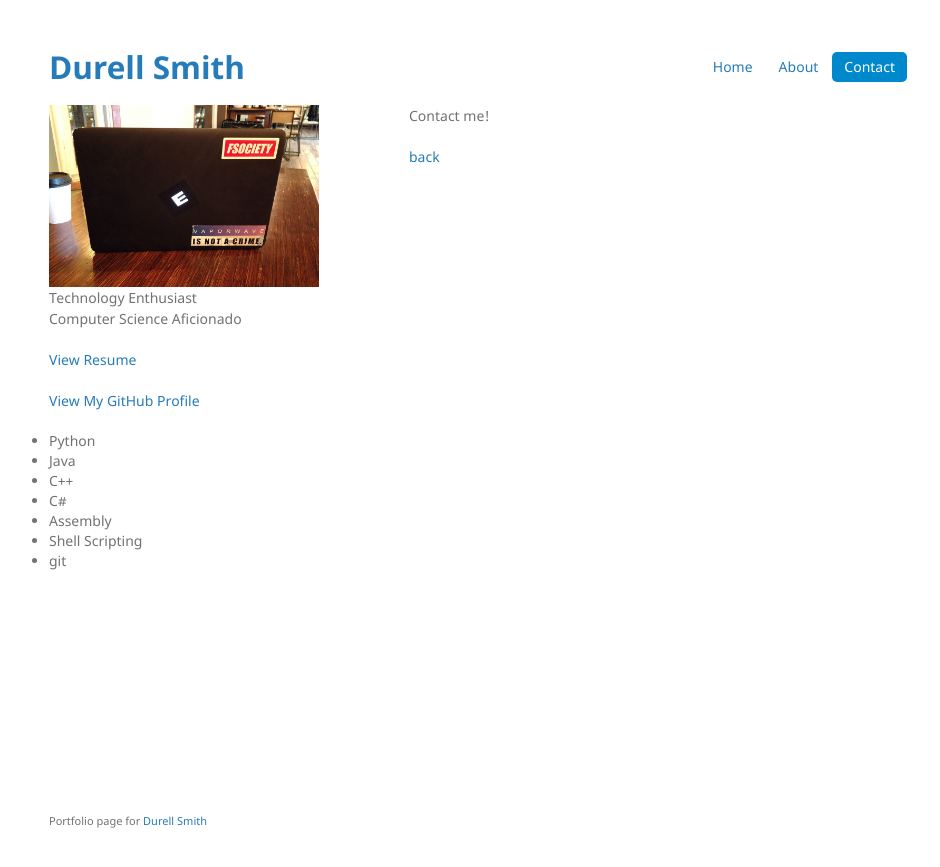
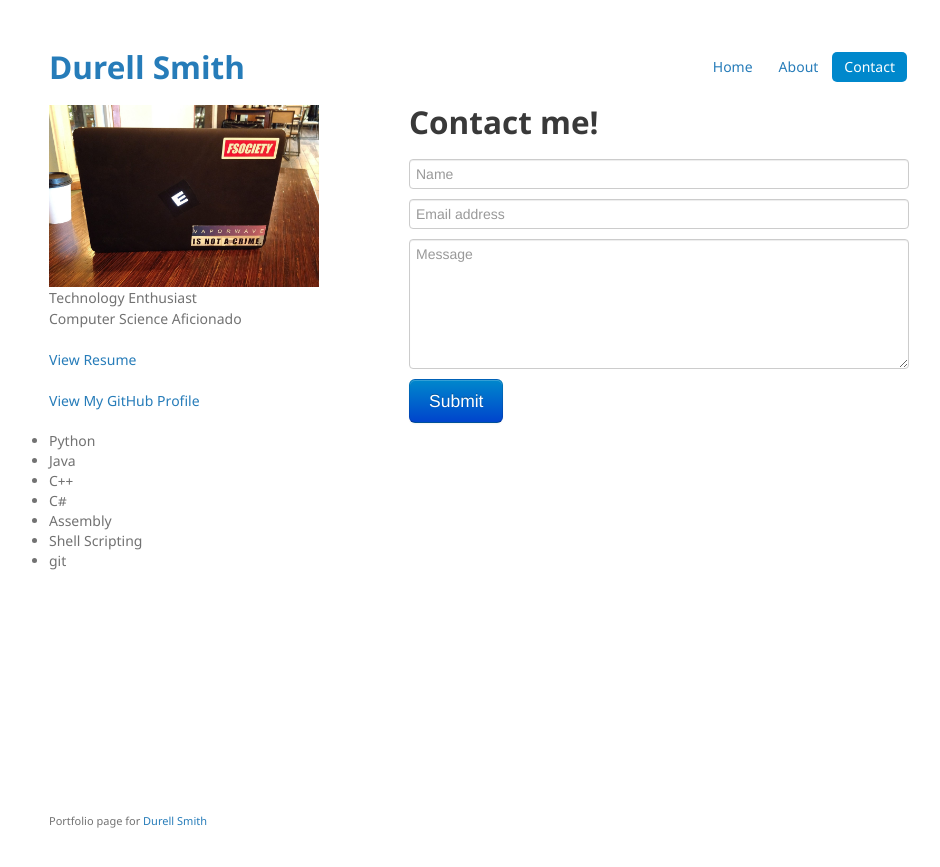
Before and after one commit to Durell/durell.github.io, a Jekyll site: the page built from contact.md, in a window 1280 px wide. Shown: the top 867 px of the page, without its empty margins (161-1101 px from the left). Built offline with Jekyll 4.4.1, drawn with Linux system fonts in a browser that asks for light colours.

Commit message:
contact form

```diff
--- a/contact.md
+++ b/contact.md
@@ -2,6 +2,10 @@
 layout: default
 ---
 
-Contact me!
-
-[back](./)
+<form action="https://formspree.io/xpzqpgvp" method="POST" class="form-signin">
+  <h2 class="form-signin-heading">Contact me!</h2>
+  <input type="text" name="name" class="input-block-level" placeholder="Name">
+  <input type="email" name="_replyto" class="input-block-level" placeholder="Email address">
+	<textarea rows="6" class="input-block-level" name="message" placeholder="Message"></textarea>
+  <button class="btn btn-large btn-primary" type="submit">Submit</button>
+</form>
```
